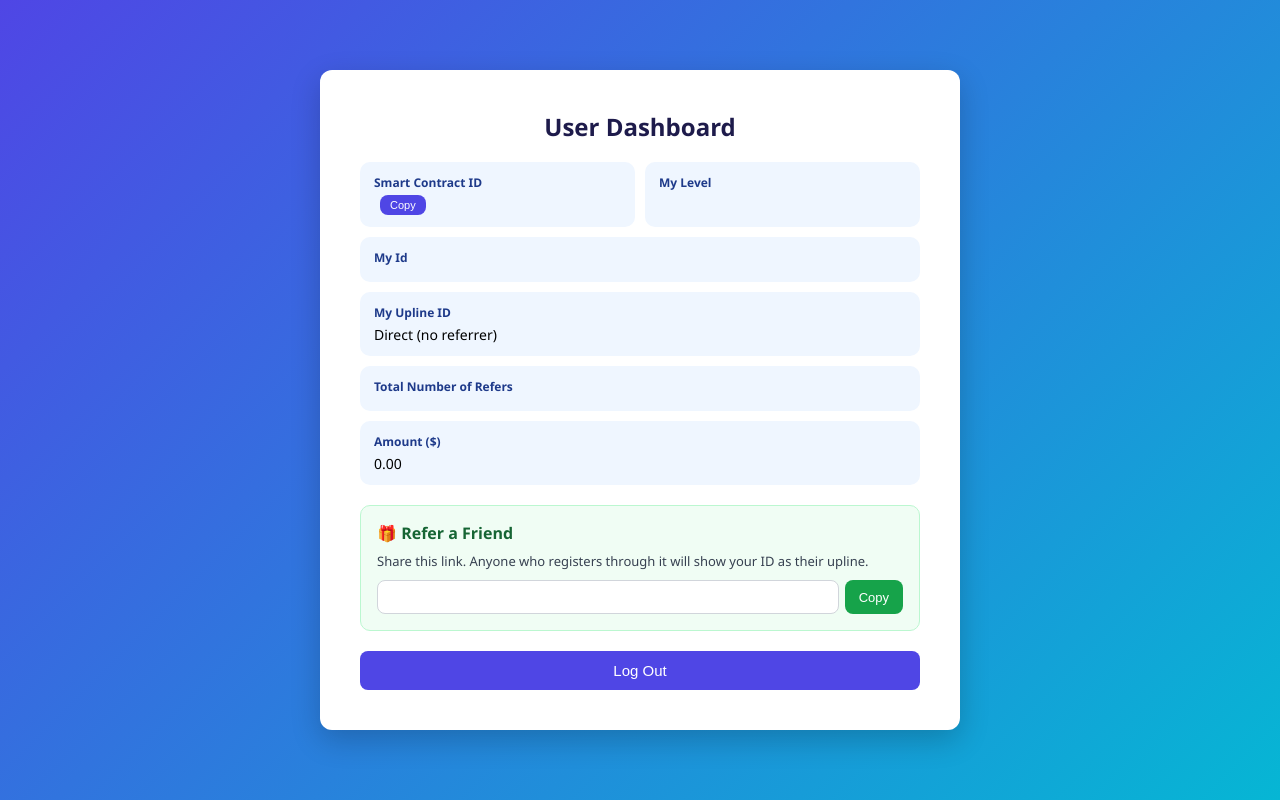
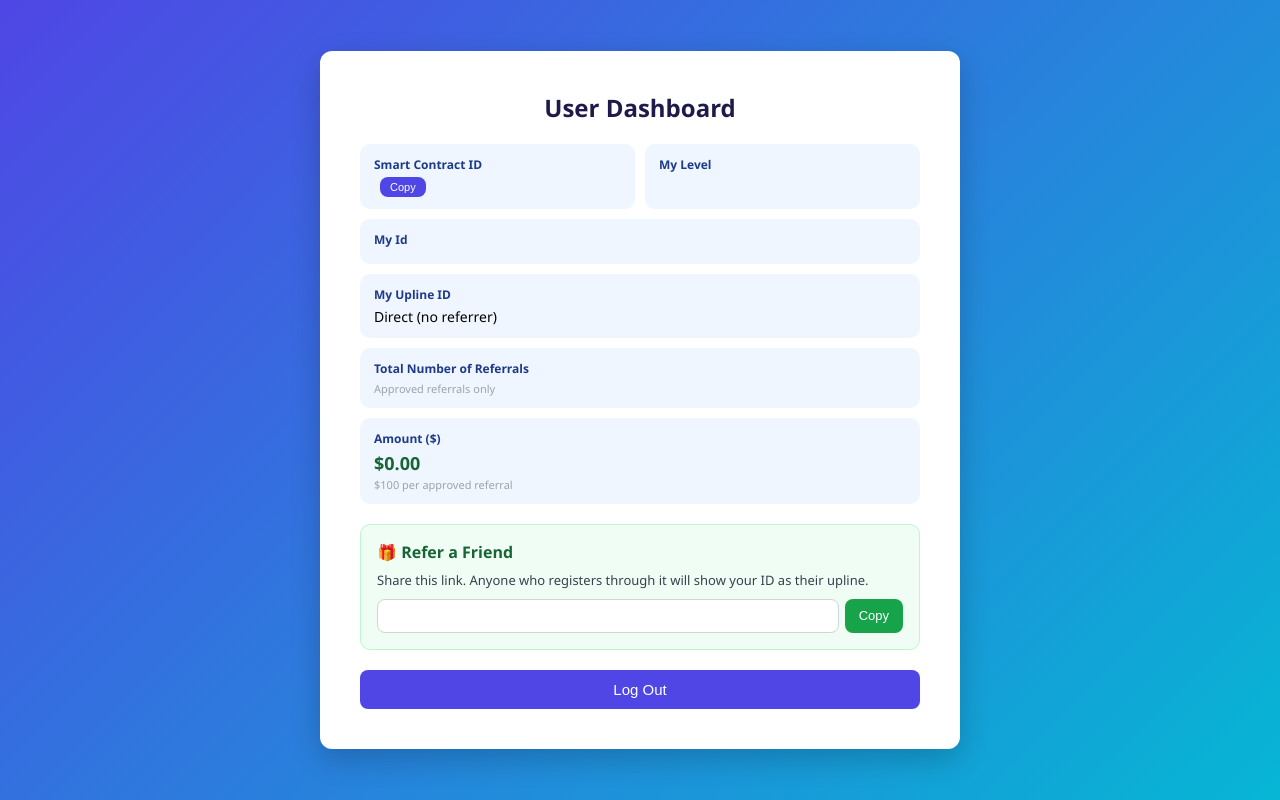
Before and after one commit to 22a21a6157-bit/login-app, a Flask app: template templates/dashboard.html in a window 1280 px wide. Run offline with Flask 3, Linux system fonts and the light colour scheme; the template is opened without the code that fills it, so the values that code supplies are empty; some libraries are stand-ins or nearby versions.

Commit message:
Update dashboard.html

```diff
--- a/templates/dashboard.html
+++ b/templates/dashboard.html
@@ -30,13 +30,15 @@
 </div>
 
 <div style="background:#eff6ff; border-radius:10px; padding:12px 14px; margin-top:10px;">
-  <div style="font-size:12px; color:#1e3a8a; font-weight:600;">Total Number of Refers</div>
+  <div style="font-size:12px; color:#1e3a8a; font-weight:600;">Total Number of Referrals</div>
   <div style="font-size:14px; margin-top:4px;">{{ referral_count }}</div>
+  <div style="font-size:11px; color:#9ca3af; margin-top:2px;">Approved referrals only</div>
 </div>
 
 <div style="background:#eff6ff; border-radius:10px; padding:12px 14px; margin-top:10px;">
   <div style="font-size:12px; color:#1e3a8a; font-weight:600;">Amount ($)</div>
-  <div style="font-size:14px; margin-top:4px;">0.00</div>
+  <div style="font-size:18px; font-weight:700; color:#166534; margin-top:4px;">${{ "%.2f"|format(amount) }}</div>
+  <div style="font-size:11px; color:#9ca3af; margin-top:2px;">$100 per approved referral</div>
 </div>
 
 <div style="margin-top:20px; padding:16px; background:#f0fdf4; border:1px solid #bbf7d0; border-radius:10px;">
```
